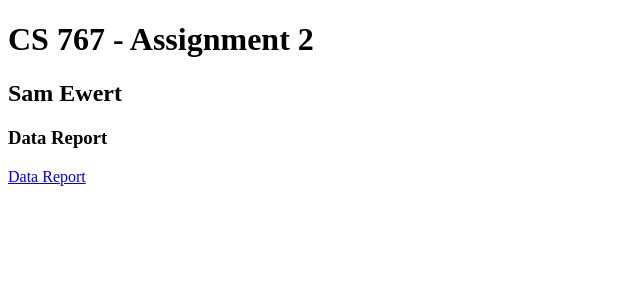
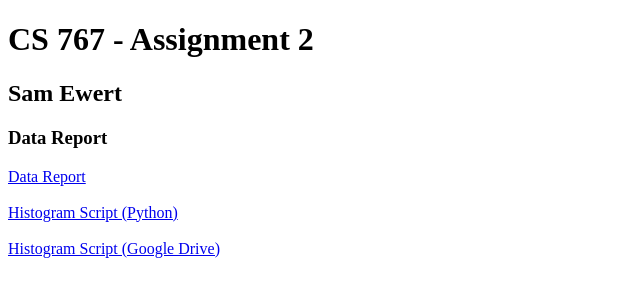
Before and after one commit to samewert/CS767, a plain HTML site: page Assignment 2/Assignment2.html in a window 1280 px wide. Shown: the whole page, without its empty margins (0-640 px from the left). Drawn offline with Linux system fonts and the light colour scheme.

Commit message:
Complete Assignment 2

```diff
--- a/Assignment 2/Assignment2.html
+++ b/Assignment 2/Assignment2.html
@@ -7,6 +7,10 @@
 
 <h3>Data Report</h3>
 <a href ='https://docs.google.com/document/d/1ChH1eBZhCfjVHL5TcCX7pDSdcWMboQfEm1GNtQpqhjw/edit?usp=sharing'>Data Report</a>
+<br><br>
+<a href ='Code/lengthCounter.py'>Histogram Script (Python)</a>
+<br><br>
+<a href ='https://drive.google.com/file/d/1Ip4fRq_1oy1UH4QH_Iy4T0w31O1cN_7r/view?usp=sharing'>Histogram Script (Google Drive)</a>
 <br>
 
 
```
